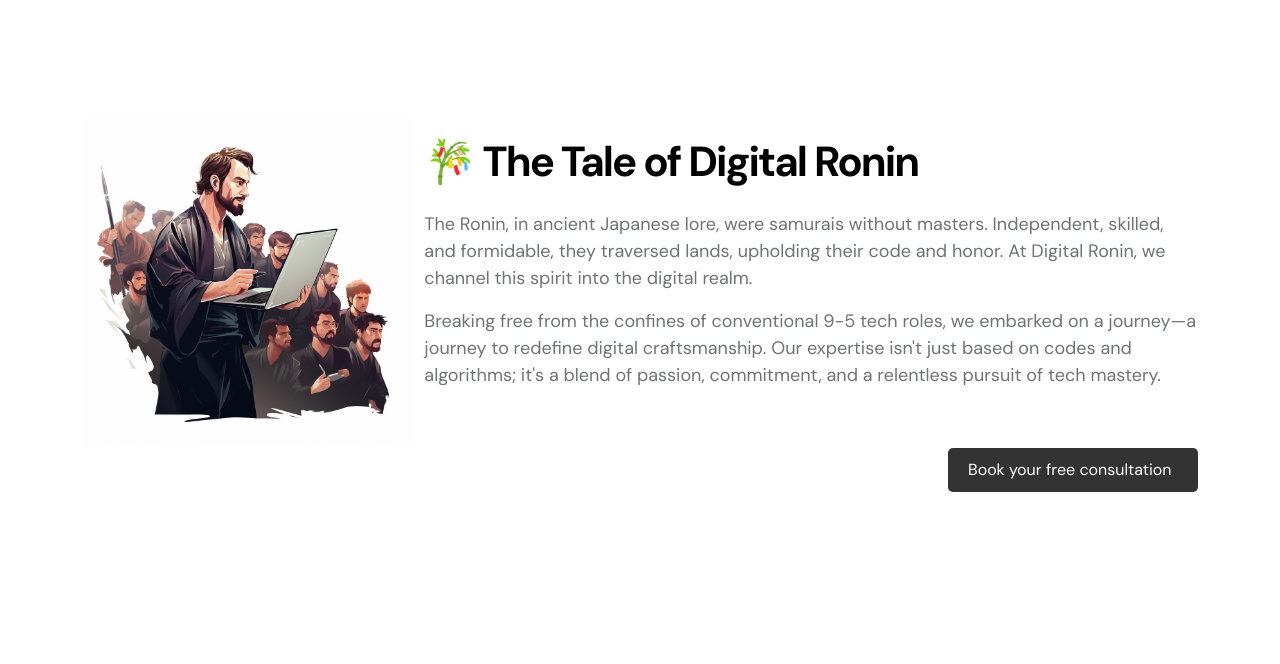
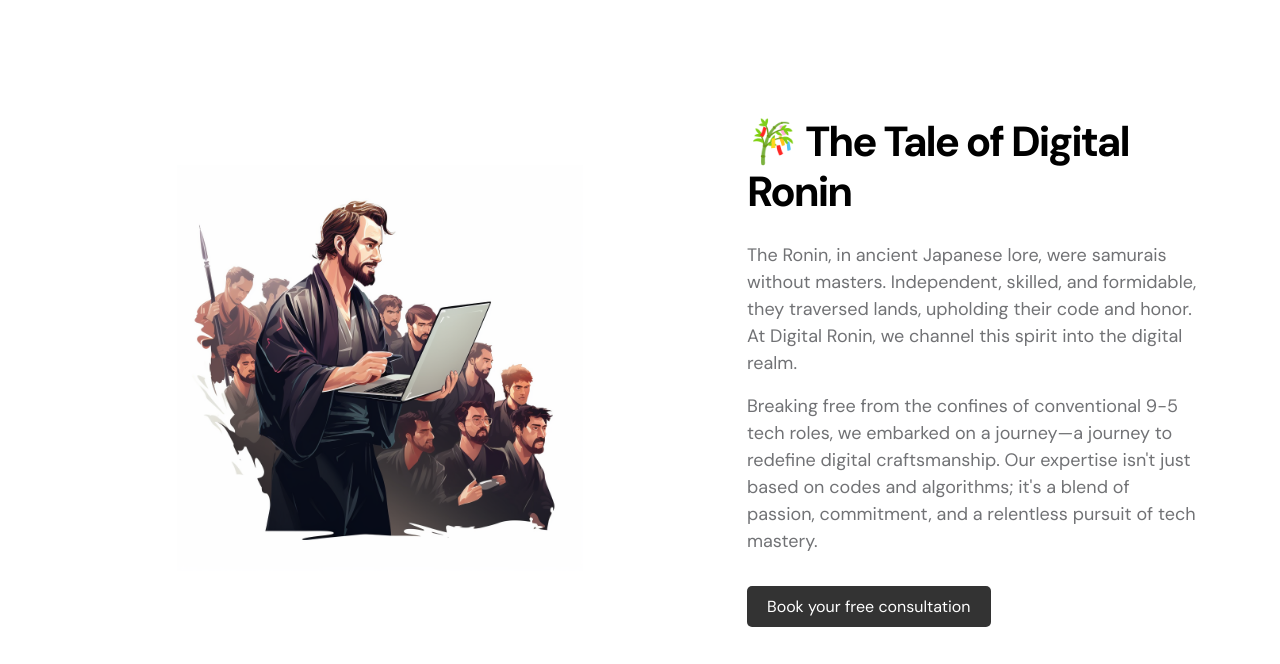
Before and after one commit to Bahtiyar-byte/Site, a plain HTML site: page index.html in a window 1280 px wide. Shown: the part 756-1420 px from the top of the page. Drawn offline with Linux system fonts and the light colour scheme.

Commit message:
About button

```diff
--- a/index.html
+++ b/index.html
@@ -133,7 +133,7 @@
             </div>
         </section>
 
-        <section class="about section-padding" id="section_2">
+        <!--<section class="about section-padding" id="section_2">
             <div class="container">
                 <div class="row">
                     <div class="col-lg-1"></div>
@@ -175,6 +175,34 @@
             </div>
 
 
+        </section>-->
+
+
+        <section class="about section-padding">
+            <div class="container">
+                <div class="row">
+                    <div class="col-lg-1"></div>
+
+                    <div class="col-lg-1"></div>
+                </div>
+                <div class="row align-items-center">
+                    <!-- align-items-center ensures that text and image are vertically aligned -->
+                    <div class="col-lg-1"></div>
+                    <div class="col-lg-5">
+
+                        <img src="images/about_ronin.png" alt="" style="width: 90%; height: auto;">
+                    </div>
+                    <div class="col-lg-1"></div> <!-- Spacer column -->
+                    <div class="col-lg-5">
+                        <h2 class="mb-4">🎋 The Tale of Digital Ronin</h2>
+                        <p class="mb-8">The Ronin, in ancient Japanese lore, were samurais without masters. Independent, skilled, and formidable, they traversed lands, upholding their code and honor. At Digital Ronin, we channel this spirit into the digital realm.</p>
+                        <p>Breaking free from the confines of conventional 9-5 tech roles, we embarked on a journey—a journey to redefine digital craftsmanship. Our expertise isn't just based on codes and algorithms; it's a blend of passion, commitment, and a relentless pursuit of tech mastery.</p>
+                        <br>
+                        <a class="cta-button" onclick="location.href='#section_6';">Book your free consultation</a>
+                    </div>
+                    <div class="col-lg-1"></div>
+                </div>
+            </div>
         </section>
 
 
```
